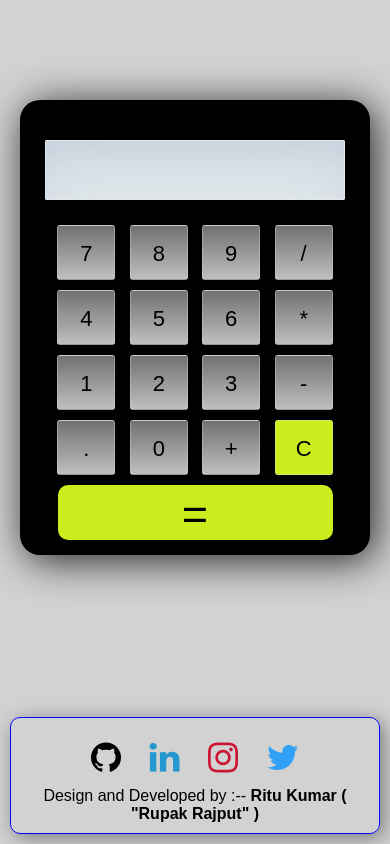
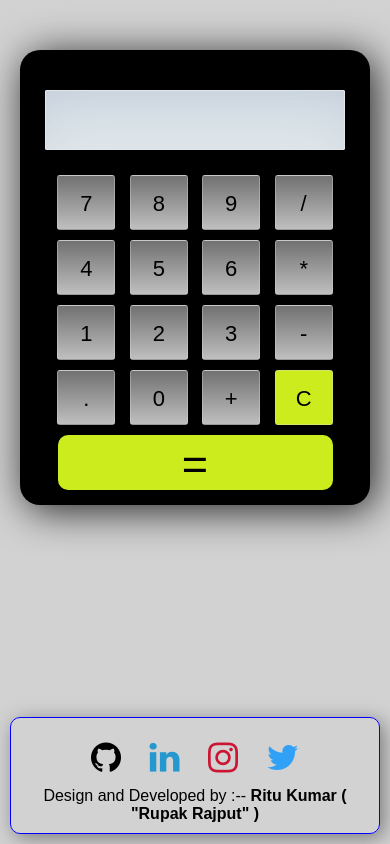
Before and after one commit to Rupakrajput19/Calculator, a plain HTML site: page index.html in a window 390 px wide. Drawn offline with Linux system fonts and the light colour scheme.

Commit message:
media query add

```diff
--- a/style.css
+++ b/style.css
@@ -19,6 +19,12 @@
       border-radius: 20px;
       box-shadow: 5px 5px 40px rgb(35, 33, 33);
     }
+    @media all and (max-width:400px) {
+      .cal-box{
+        margin: 50px auto;
+      }
+    }
+
     input[type="text"] {
       height: 60px;
       width: 300px;
```
